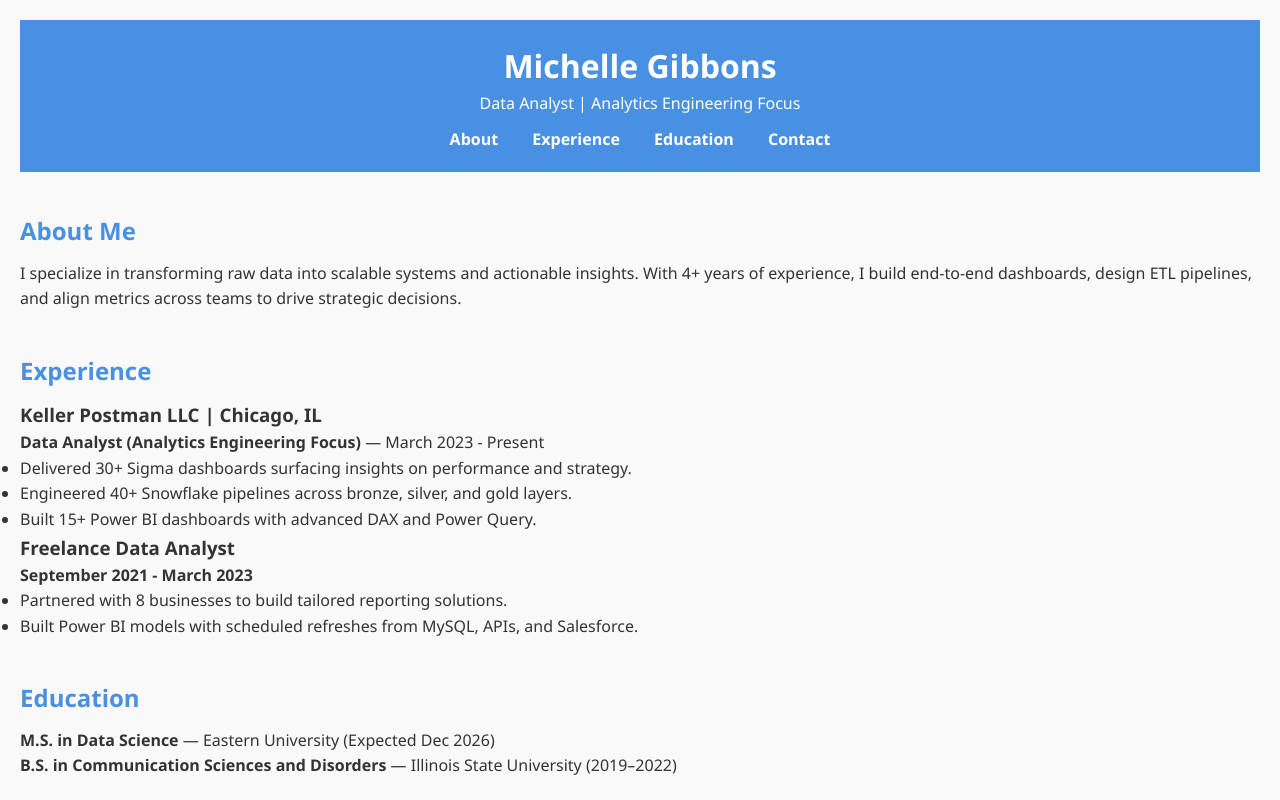
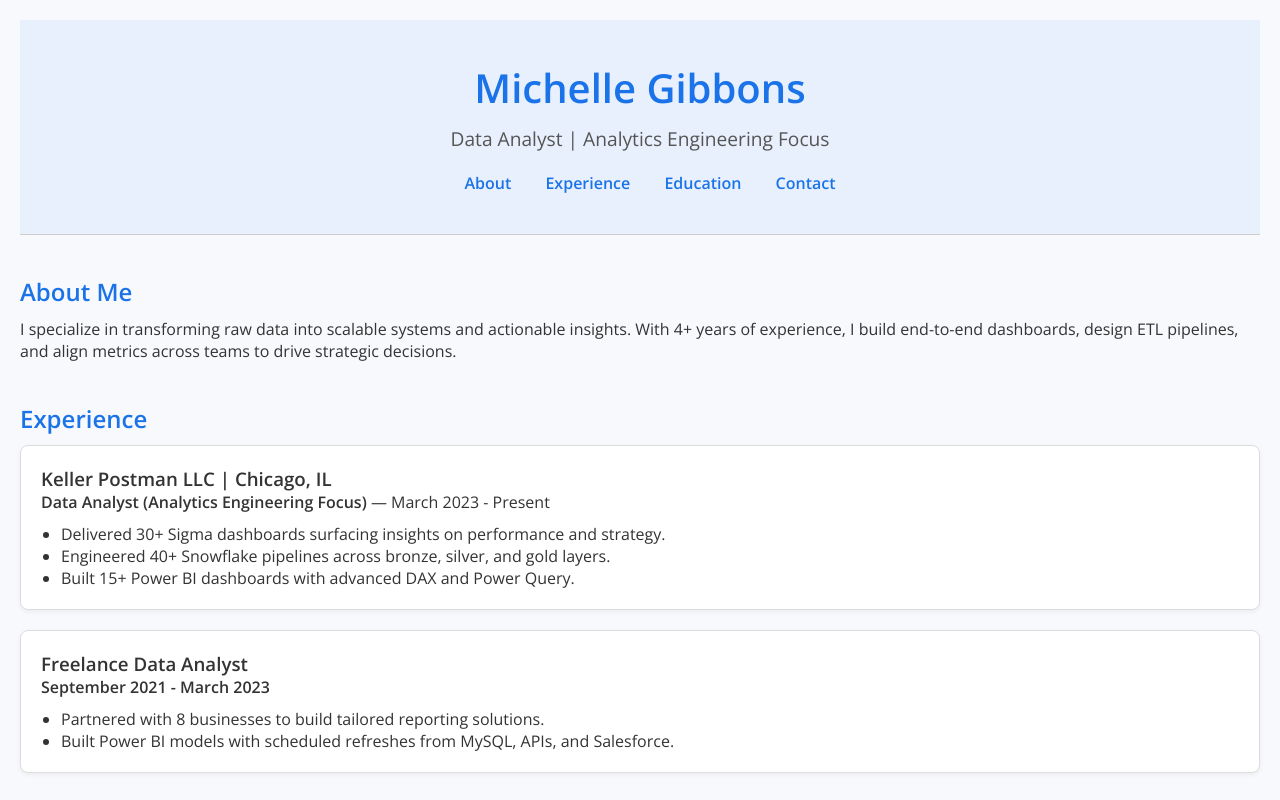
Before and after one commit to Michellegibbons143/Portfolio, a plain HTML site: page index.html in a window 1280 px wide. Shown: the top 800 px of the page. Drawn offline with nearby package versions, Linux system fonts and the light colour scheme.

Commit message:
Update style.css

```diff
--- a/style.css
+++ b/style.css
@@ -6,24 +6,36 @@
 }
 
 body {
-  font-family: 'Segoe UI', sans-serif;
-  line-height: 1.6;
-  background-color: #f9f9f9;
+  font-family: 'Open Sans', sans-serif;
+  background-color: #f7f9fc;
   color: #333;
   padding: 20px;
 }
 
 /* Header styles */
 header {
-  background-color: #4a90e2;
-  color: white;
-  padding: 20px;
+  background-color: #e8f0fe;
   text-align: center;
+  padding: 40px 20px;
+  border-bottom: 1px solid #ccc;
+}
+
+header h1 {
+  font-size: 2.5em;
+  font-weight: 600;
+  color: #1a73e8;
+}
+
+header p {
+  font-size: 1.2em;
+  font-weight: 300;
+  color: #555;
+  margin-top: 10px;
 }
 
 nav ul {
   list-style: none;
-  margin-top: 10px;
+  margin-top: 20px;
 }
 
 nav ul li {
@@ -32,9 +44,9 @@ nav ul li {
 }
 
 nav ul li a {
-  color: white;
   text-decoration: none;
-  font-weight: bold;
+  color: #1a73e8;
+  font-weight: 600;
 }
 
 /* Section styles */
@@ -43,19 +55,24 @@ section {
 }
 
 h2 {
+  color: #1a73e8;
   margin-bottom: 10px;
-  color: #4a90e2;
 }
 
-.project-card {
+.job {
   background-color: white;
   border: 1px solid #ddd;
-  padding: 15px;
+  padding: 20px;
   margin-bottom: 20px;
-  border-radius: 5px;
+  border-radius: 8px;
+  box-shadow: 0 2px 5px rgba(0,0,0,0.05);
 }
 
-/* Footer styles */
+ul {
+  margin-top: 10px;
+  padding-left: 20px;
+}
+
 footer {
   text-align: center;
   margin-top: 40px;
```
